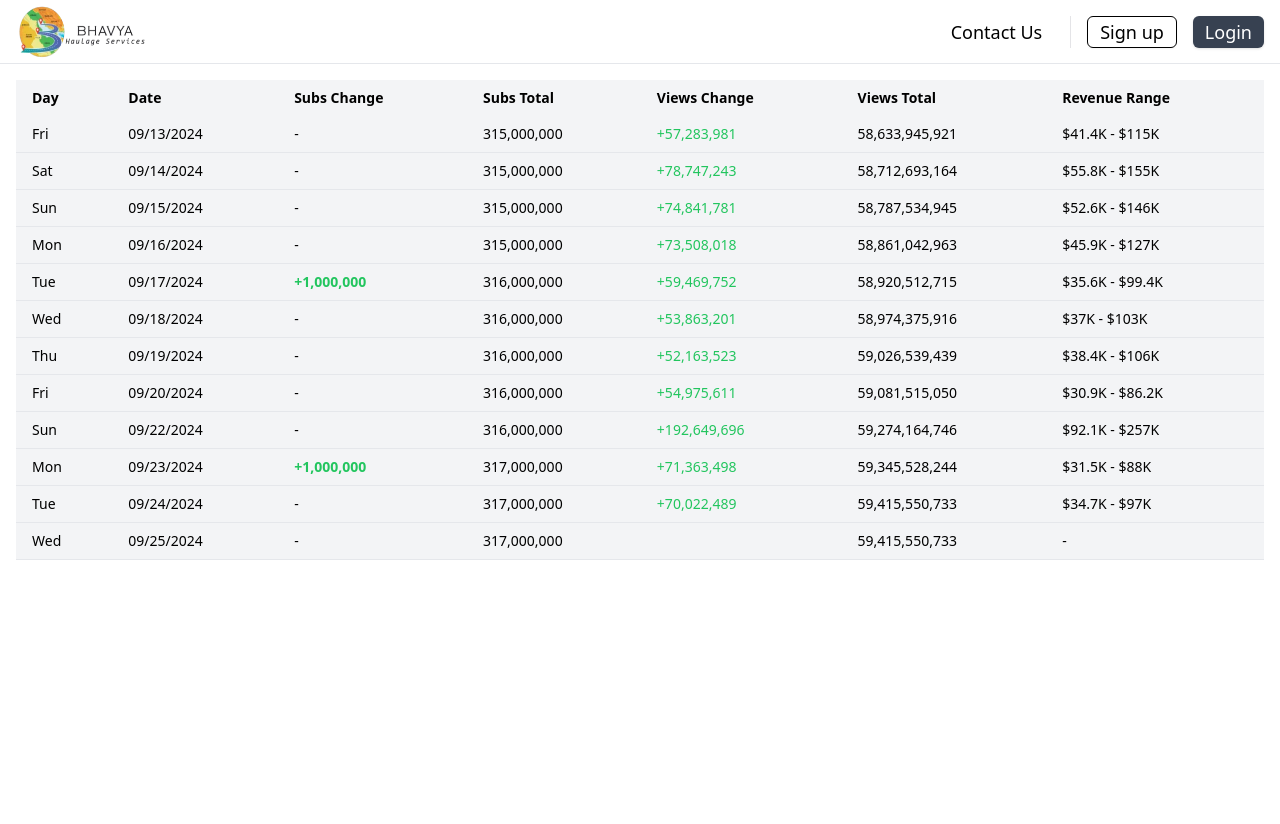
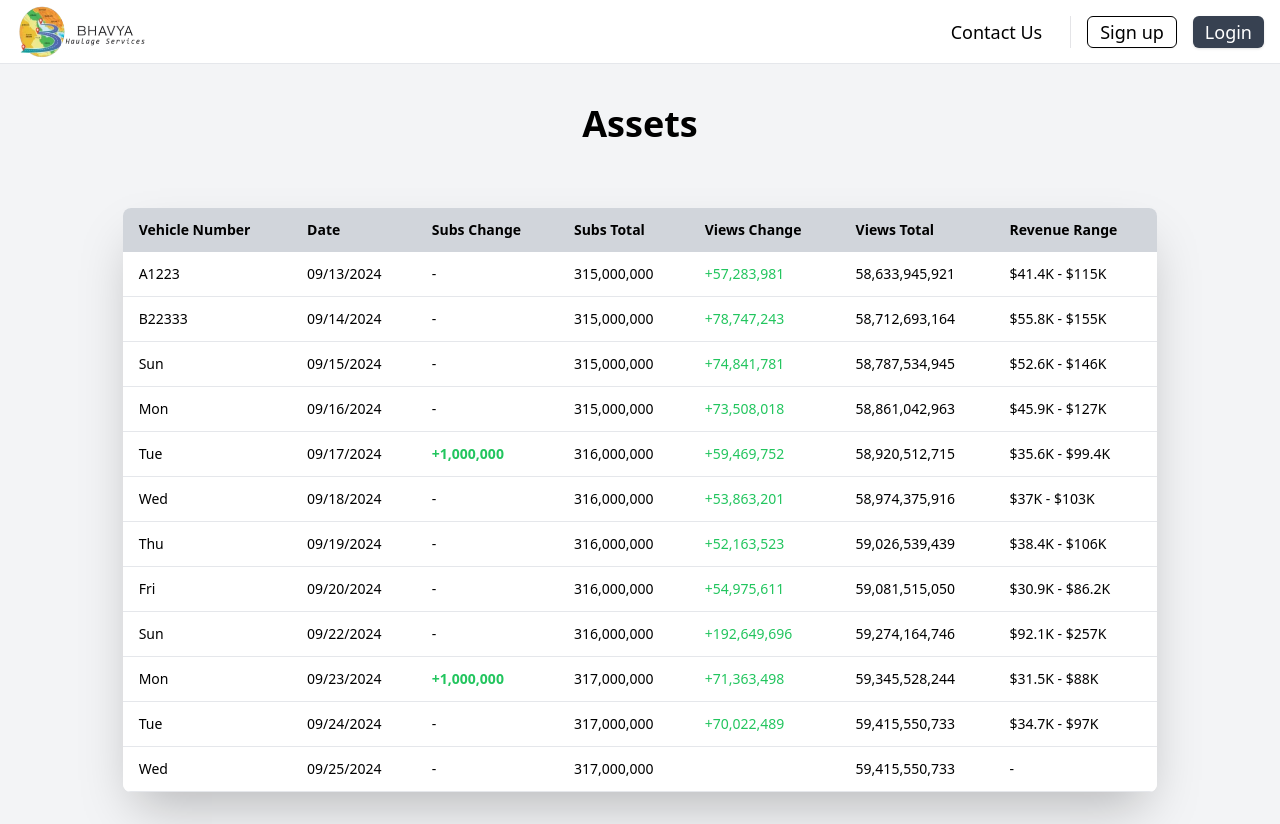
Before and after one commit to BuddyBoy26/BHS-Investor-Portal, a React (Vite) app in the folder BHS_frontend/: page /assets in a window 1280 px wide. Before the commit the page ends 800 px from the top, so only its background shows below. Built offline with nearby package versions, Linux system fonts and the light colour scheme.

Commit message:
Bhagwan bharose

```diff
--- a/BHS_frontend/src/Assets.jsx
+++ b/BHS_frontend/src/Assets.jsx
@@ -1,10 +1,13 @@
 import React from "react";
-import StatsTable from "./statsTable";
+import AssetsTable from "./AssetsTable";
 
 const Assets = () => {
   return (
-    <div className="w-full flex flex-col bg-white">
-      <StatsTable />
+    <div className="w-full flex flex-col bg-gray-100">
+      <h1 className="w-full text-4xl text-center font-bold pb-8 pt-10">
+        Assets
+      </h1>
+      <AssetsTable click={true} />
     </div>
   );
 };
--- /dev/null
+++ b/BHS_frontend/src/AssetsTable.jsx
@@ -0,0 +1,169 @@
+import React from "react";
+
+const AssetsTable = () => {
+  const data = [
+    {
+      day: "A1223",
+      date: "09/13/2024",
+      subsChange: "",
+      subsTotal: "315,000,000",
+      viewsChange: "+57,283,981",
+      viewsTotal: "58,633,945,921",
+      revenueRange: "$41.4K - $115K",
+    },
+    {
+      day: "B22333",
+      date: "09/14/2024",
+      subsChange: "",
+      subsTotal: "315,000,000",
+      viewsChange: "+78,747,243",
+      viewsTotal: "58,712,693,164",
+      revenueRange: "$55.8K - $155K",
+    },
+    {
+      day: "Sun",
+      date: "09/15/2024",
+      subsChange: "",
+      subsTotal: "315,000,000",
+      viewsChange: "+74,841,781",
+      viewsTotal: "58,787,534,945",
+      revenueRange: "$52.6K - $146K",
+    },
+    {
+      day: "Mon",
+      date: "09/16/2024",
+      subsChange: "",
+      subsTotal: "315,000,000",
+      viewsChange: "+73,508,018",
+      viewsTotal: "58,861,042,963",
+      revenueRange: "$45.9K - $127K",
+    },
+    {
+      day: "Tue",
+      date: "09/17/2024",
+      subsChange: "+1,000,000",
+      subsTotal: "316,000,000",
+      viewsChange: "+59,469,752",
+      viewsTotal: "58,920,512,715",
+      revenueRange: "$35.6K - $99.4K",
+    },
+    {
+      day: "Wed",
+      date: "09/18/2024",
+      subsChange: "",
+      subsTotal: "316,000,000",
+      viewsChange: "+53,863,201",
+      viewsTotal: "58,974,375,916",
+      revenueRange: "$37K - $103K",
+    },
+    {
+      day: "Thu",
+      date: "09/19/2024",
+      subsChange: "",
+      subsTotal: "316,000,000",
+      viewsChange: "+52,163,523",
+      viewsTotal: "59,026,539,439",
+      revenueRange: "$38.4K - $106K",
+    },
+    {
+      day: "Fri",
+      date: "09/20/2024",
+      subsChange: "",
+      subsTotal: "316,000,000",
+      viewsChange: "+54,975,611",
+      viewsTotal: "59,081,515,050",
+      revenueRange: "$30.9K - $86.2K",
+    },
+    {
+      day: "Sun",
+      date: "09/22/2024",
+      subsChange: "",
+      subsTotal: "316,000,000",
+      viewsChange: "+192,649,696",
+      viewsTotal: "59,274,164,746",
+      revenueRange: "$92.1K - $257K",
+    },
+    {
+      day: "Mon",
+      date: "09/23/2024",
+      subsChange: "+1,000,000",
+      subsTotal: "317,000,000",
+      viewsChange: "+71,363,498",
+      viewsTotal: "59,345,528,244",
+      revenueRange: "$31.5K - $88K",
+    },
+    {
+      day: "Tue",
+      date: "09/24/2024",
+      subsChange: "",
+      subsTotal: "317,000,000",
+      viewsChange: "+70,022,489",
+      viewsTotal: "59,415,550,733",
+      revenueRange: "$34.7K - $97K",
+    },
+    {
+      day: "Wed",
+      date: "09/25/2024",
+      subsChange: "",
+      subsTotal: "317,000,000",
+      viewsChange: "",
+      viewsTotal: "59,415,550,733",
+      revenueRange: "",
+    },
+  ];
+
+  const handleRowClick = (item) => {
+    console.log("Row clicked:", item);
+  };
+
+  return (
+    <div className="container mx-auto px-4 py-8 w-5/6">
+      <div className="overflow-x-auto shadow-2xl rounded-lg">
+        <table className="table-auto w-full text-sm bg-white rounded-lg">
+          <thead>
+            <tr className="bg-gray-300 text-left py-2">
+              <th className="px-4 py-3">Vehicle Number</th>
+              <th className="px-4 py-2">Date</th>
+              <th className="px-4 py-2">Subs Change</th>
+              <th className="px-4 py-2">Subs Total</th>
+              <th className="px-4 py-2">Views Change</th>
+              <th className="px-4 py-2">Views Total</th>
+              <th className="px-4 py-2">Revenue Range</th>
+            </tr>
+          </thead>
+          <tbody>
+            {data.map((item, index) => (
+              <tr
+                key={index}
+                className="border-b bg-white hover:bg-gray-300 cursor-pointer transition-all duration-150"
+                onClick={() => handleRowClick(item.day)}
+              >
+                <td className="px-4 py-3">{item.day}</td>
+                <td className="px-4 py-3">{item.date}</td>
+                <td
+                  className={`px-4 py-3 ${
+                    item.subsChange ? "text-green-500 font-bold" : ""
+                  }`}
+                >
+                  {item.subsChange || "-"}
+                </td>
+                <td className="px-4 py-3">{item.subsTotal}</td>
+                <td
+                  className={`px-4 py-3 ${
+                    item.viewsChange ? "text-green-500" : ""
+                  }`}
+                >
+                  {item.viewsChange}
+                </td>
+                <td className="px-4 py-3">{item.viewsTotal}</td>
+                <td className="px-4 py-3">{item.revenueRange || "-"}</td>
+              </tr>
+            ))}
+          </tbody>
+        </table>
+      </div>
+    </div>
+  );
+};
+
+export default AssetsTable;
--- /dev/null
+++ b/BHS_frontend/src/Trips.jsx
@@ -0,0 +1,15 @@
+import React from "react";
+import TripsTable from "./TripsTable";
+
+const Trips = () => {
+  return (
+    <div className="w-full flex flex-col bg-gray-100">
+      <h1 className="w-full text-4xl text-center font-bold pb-8 pt-10">
+        Trips
+      </h1>
+      <TripsTable />
+    </div>
+  );
+};
+
+export default Trips;
--- /dev/null
+++ b/BHS_frontend/src/TripsTable.jsx
@@ -0,0 +1,160 @@
+import React from "react";
+
+const TripsTable = () => {
+  const data = [
+    {
+      day: "A1223",
+      date: "09/13/2024",
+      subsChange: "",
+      subsTotal: "315,000,000",
+      viewsChange: "+57,283,981",
+      viewsTotal: "58,633,945,921",
+      revenueRange: "$41.4K - $115K",
+    },
+    {
+      day: "B22333",
+      date: "09/14/2024",
+      subsChange: "",
+      subsTotal: "315,000,000",
+      viewsChange: "+78,747,243",
+      viewsTotal: "58,712,693,164",
+      revenueRange: "$55.8K - $155K",
+    },
+    {
+      day: "Sun",
+      date: "09/15/2024",
+      subsChange: "",
+      subsTotal: "315,000,000",
+      viewsChange: "+74,841,781",
+      viewsTotal: "58,787,534,945",
+      revenueRange: "$52.6K - $146K",
+    },
+    {
+      day: "Mon",
+      date: "09/16/2024",
+      subsChange: "",
+      subsTotal: "315,000,000",
+      viewsChange: "+73,508,018",
+      viewsTotal: "58,861,042,963",
+      revenueRange: "$45.9K - $127K",
+    },
+    {
+      day: "Tue",
+      date: "09/17/2024",
+      subsChange: "+1,000,000",
+      subsTotal: "316,000,000",
+      viewsChange: "+59,469,752",
+      viewsTotal: "58,920,512,715",
+      revenueRange: "$35.6K - $99.4K",
+    },
+    {
+      day: "Wed",
+      date: "09/18/2024",
+      subsChange: "",
+      subsTotal: "316,000,000",
+      viewsChange: "+53,863,201",
+      viewsTotal: "58,974,375,916",
+      revenueRange: "$37K - $103K",
+    },
+    {
+      day: "Thu",
+      date: "09/19/2024",
+      subsChange: "",
+      subsTotal: "316,000,000",
+      viewsChange: "+52,163,523",
+      viewsTotal: "59,026,539,439",
+      revenueRange: "$38.4K - $106K",
+    },
+    {
+      day: "Fri",
+      date: "09/20/2024",
+      subsChange: "",
+      subsTotal: "316,000,000",
+      viewsChange: "+54,975,611",
+      viewsTotal: "59,081,515,050",
+      revenueRange: "$30.9K - $86.2K",
+    },
+    {
+      day: "Sun",
+      date: "09/22/2024",
+      subsChange: "",
+      subsTotal: "316,000,000",
+      viewsChange: "+192,649,696",
+      viewsTotal: "59,274,164,746",
+      revenueRange: "$92.1K - $257K",
+    },
+    {
+      day: "Mon",
+      date: "09/23/2024",
+      subsChange: "+1,000,000",
+      subsTotal: "317,000,000",
+      viewsChange: "+71,363,498",
+      viewsTotal: "59,345,528,244",
+      revenueRange: "$31.5K - $88K",
+    },
+    {
+      day: "Tue",
+      date: "09/24/2024",
+      subsChange: "",
+      subsTotal: "317,000,000",
+      viewsChange: "+70,022,489",
+      viewsTotal: "59,415,550,733",
+      revenueRange: "$34.7K - $97K",
+    },
+    {
+      day: "Wed",
+      date: "09/25/2024",
+      subsChange: "",
+      subsTotal: "317,000,000",
+      viewsChange: "",
+      viewsTotal: "59,415,550,733",
+      revenueRange: "",
+    },
+  ];
+
+  return (
+    <div className="container mx-auto px-4 py-8 w-5/6">
+      <div className="overflow-x-auto shadow-2xl rounded-lg">
+        <table className="table-auto w-full text-sm bg-white rounded-lg">
+          <thead>
+            <tr className="bg-gray-300 text-left py-2">
+              <th className="px-4 py-3">Vehicle Number</th>
+              <th className="px-4 py-2">Date</th>
+              <th className="px-4 py-2">Subs Change</th>
+              <th className="px-4 py-2">Subs Total</th>
+              <th className="px-4 py-2">Views Change</th>
+              <th className="px-4 py-2">Views Total</th>
+              <th className="px-4 py-2">Revenue Range</th>
+            </tr>
+          </thead>
+          <tbody>
+            {data.map((item, index) => (
+              <tr key={index} className="border-b bg-white ">
+                <td className="px-4 py-3">{item.day}</td>
+                <td className="px-4 py-3">{item.date}</td>
+                <td
+                  className={`px-4 py-3 ${
+                    item.subsChange ? "text-green-500 font-bold" : ""
+                  }`}
+                >
+                  {item.subsChange || "-"}
+                </td>
+                <td className="px-4 py-3">{item.subsTotal}</td>
+                <td
+                  className={`px-4 py-3 ${
+                    item.viewsChange ? "text-green-500" : ""
+                  }`}
+                >
+                  {item.viewsChange}
+                </td>
+                <td className="px-4 py-3">{item.viewsTotal}</td>
+                <td className="px-4 py-3">{item.revenueRange || "-"}</td>
+              </tr>
+            ))}
+          </tbody>
+        </table>
+      </div>
+    </div>
+  );
+};
+export default TripsTable;
--- a/BHS_frontend/src/userAuth/Login.jsx
+++ b/BHS_frontend/src/userAuth/Login.jsx
@@ -2,7 +2,7 @@ import React from "react";
 
 const Login = () => {
   return (
-    <div className="bg-yellow-300 min-h-screen flex items-center justify-center">
+    <div className="bg-yellow-300 h-lvh flex items-center justify-center">
       <div className="bg-white shadow-lg rounded-lg p-10 w-2/3 mx-auto flex justify-center items-center">
         <div className="w-1/2 pr-8">
           <div className="text-center mb-8">
```
